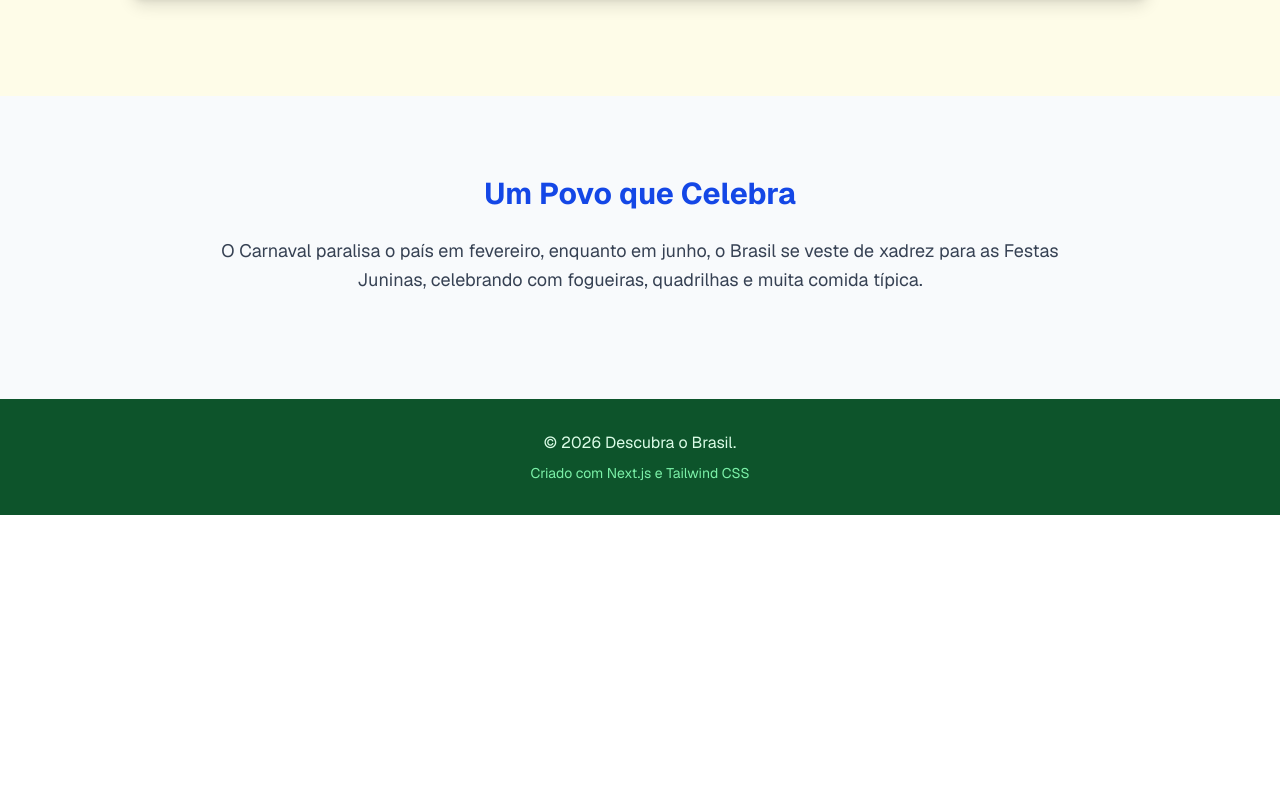
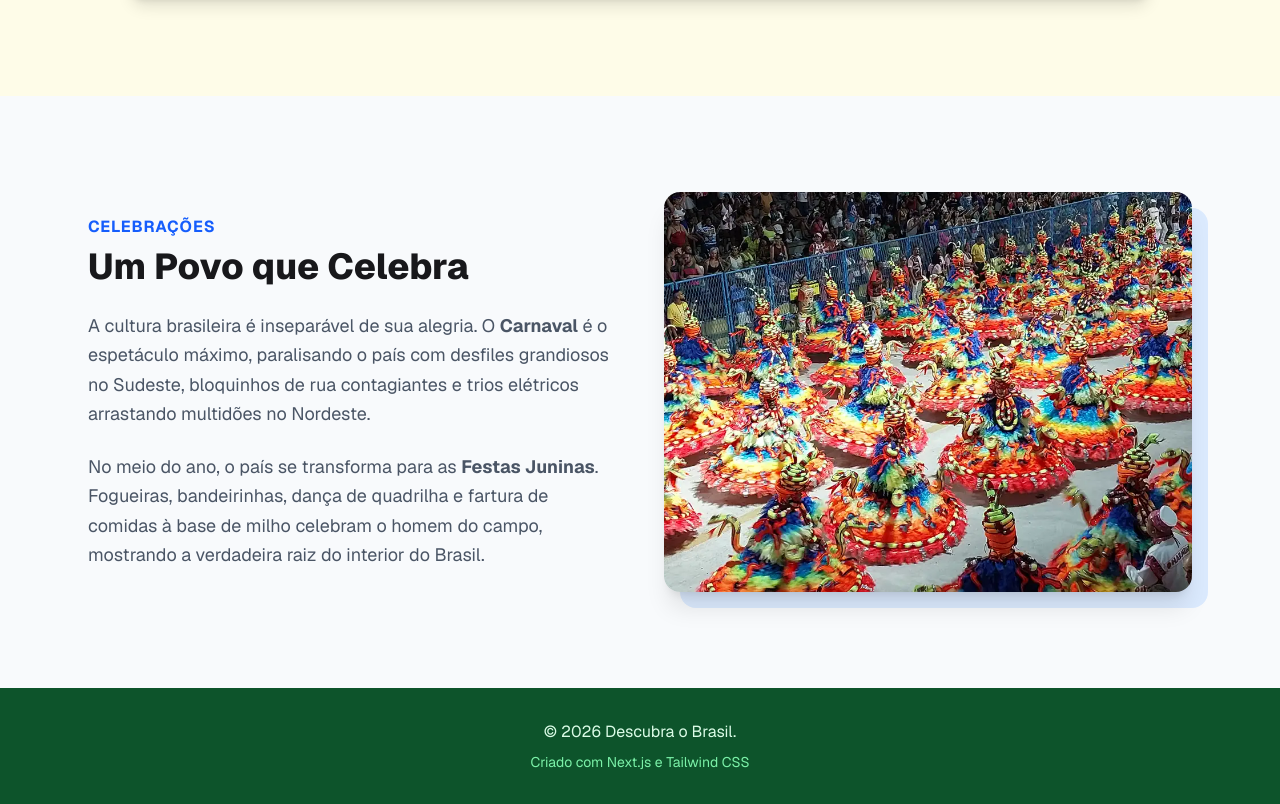
Before and after one commit to AnaPaulaMaximo/meu-projeto-next, a Next.js app: page / in a window 1280 px wide. Shown: the part 2134-2938 px from the top of the page. Before the commit the page ends 2649 px from the top, so only its background shows below. Built offline with nearby package versions, Linux system fonts and the light colour scheme.

Commit message:
1.8.0 - feat: remodela seção de festas com layout dividido e imagem

```diff
--- a/app/page.tsx
+++ b/app/page.tsx
@@ -105,9 +105,34 @@ export default function CulturaBrasileira() {
         </div>
       </section>
 
-      <section className="py-20 px-6 max-w-4xl mx-auto text-center">
-        <h2 className="text-3xl font-bold text-blue-700 mb-6">Um Povo que Celebra</h2>
-        <p className="text-lg text-gray-700 leading-relaxed mb-6">O Carnaval paralisa o país em fevereiro, enquanto em junho, o Brasil se veste de xadrez para as Festas Juninas, celebrando com fogueiras, quadrilhas e muita comida típica.</p>
+      {/* Seção de Festas */}
+      <section className="py-24 px-6 max-w-6xl mx-auto">
+        <div className="flex flex-col lg:flex-row items-center gap-12">
+
+          <div className="w-full lg:w-1/2">
+            <span className="text-blue-600 font-bold uppercase tracking-wider mb-2 block">Celebrações</span>
+            <h2 className="text-4xl font-extrabold text-zinc-900 mb-6">Um Povo que Celebra</h2>
+            <div className="space-y-6 text-lg text-gray-600 leading-relaxed">
+              <p>
+                A cultura brasileira é inseparável de sua alegria. O <strong>Carnaval</strong> é o espetáculo máximo, paralisando o país com desfiles grandiosos no Sudeste, bloquinhos de rua contagiantes e trios elétricos arrastando multidões no Nordeste.
+              </p>
+              <p>
+                No meio do ano, o país se transforma para as <strong>Festas Juninas</strong>. Fogueiras, bandeirinhas, dança de quadrilha e fartura de comidas à base de milho celebram o homem do campo, mostrando a verdadeira raiz do interior do Brasil.
+              </p>
+            </div>
+          </div>
+
+          <div className="w-full lg:w-1/2 relative">
+            {/* Decoração de fundo (sombra deslocada) */}
+            <div className="absolute inset-0 bg-blue-100 rounded-2xl transform translate-x-4 translate-y-4"></div>
+            <img
+              src="/img/carnaval.webp"
+              alt="Carnaval Brasileiro"
+              className="relative z-10 rounded-2xl shadow-xl w-full h-[400px] object-cover"
+            />
+          </div>
+
+        </div>
       </section>
 
       {/* Footer */}
```
Also changed, not shown: public/img/carnaval.webp (added).
